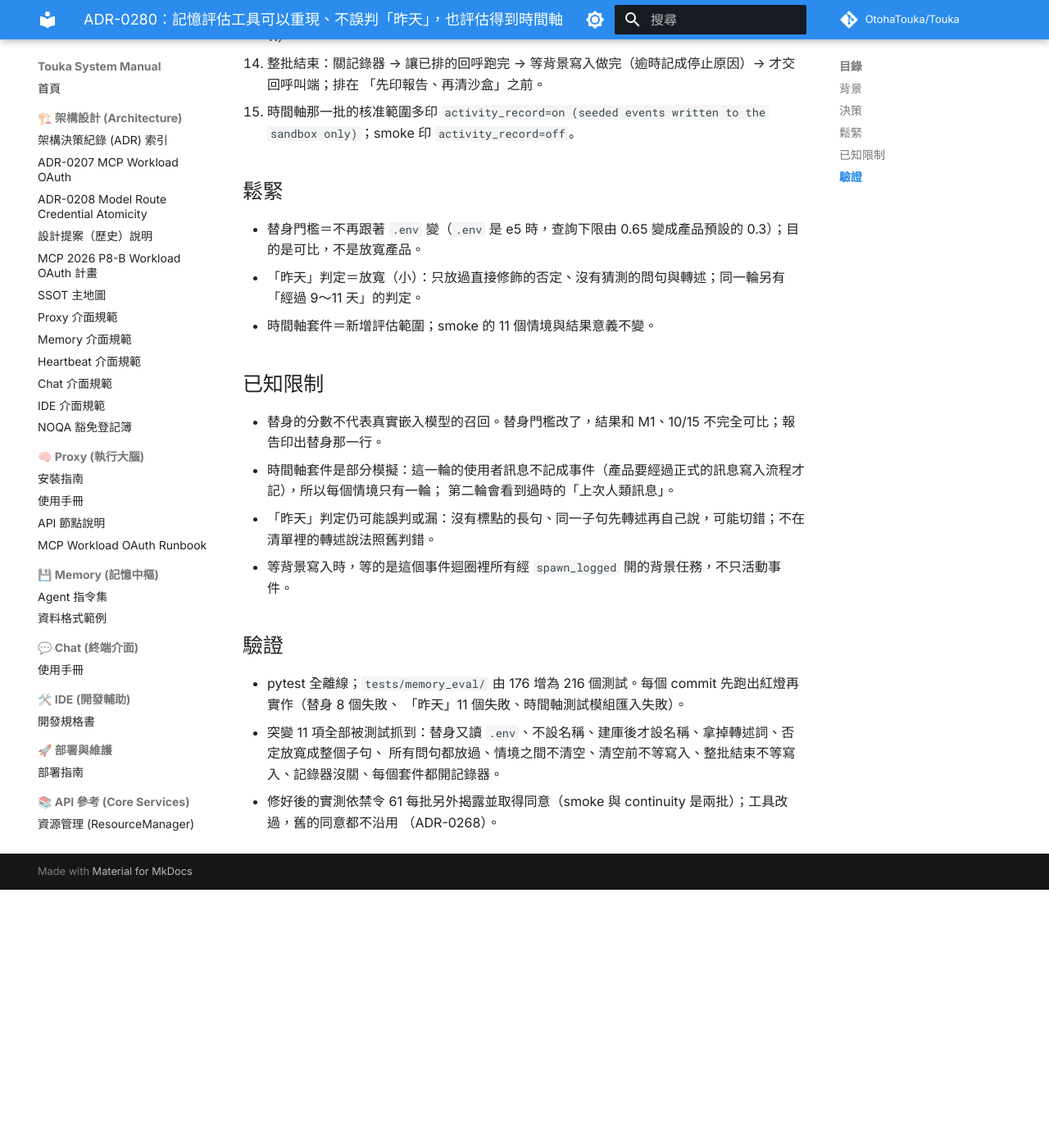
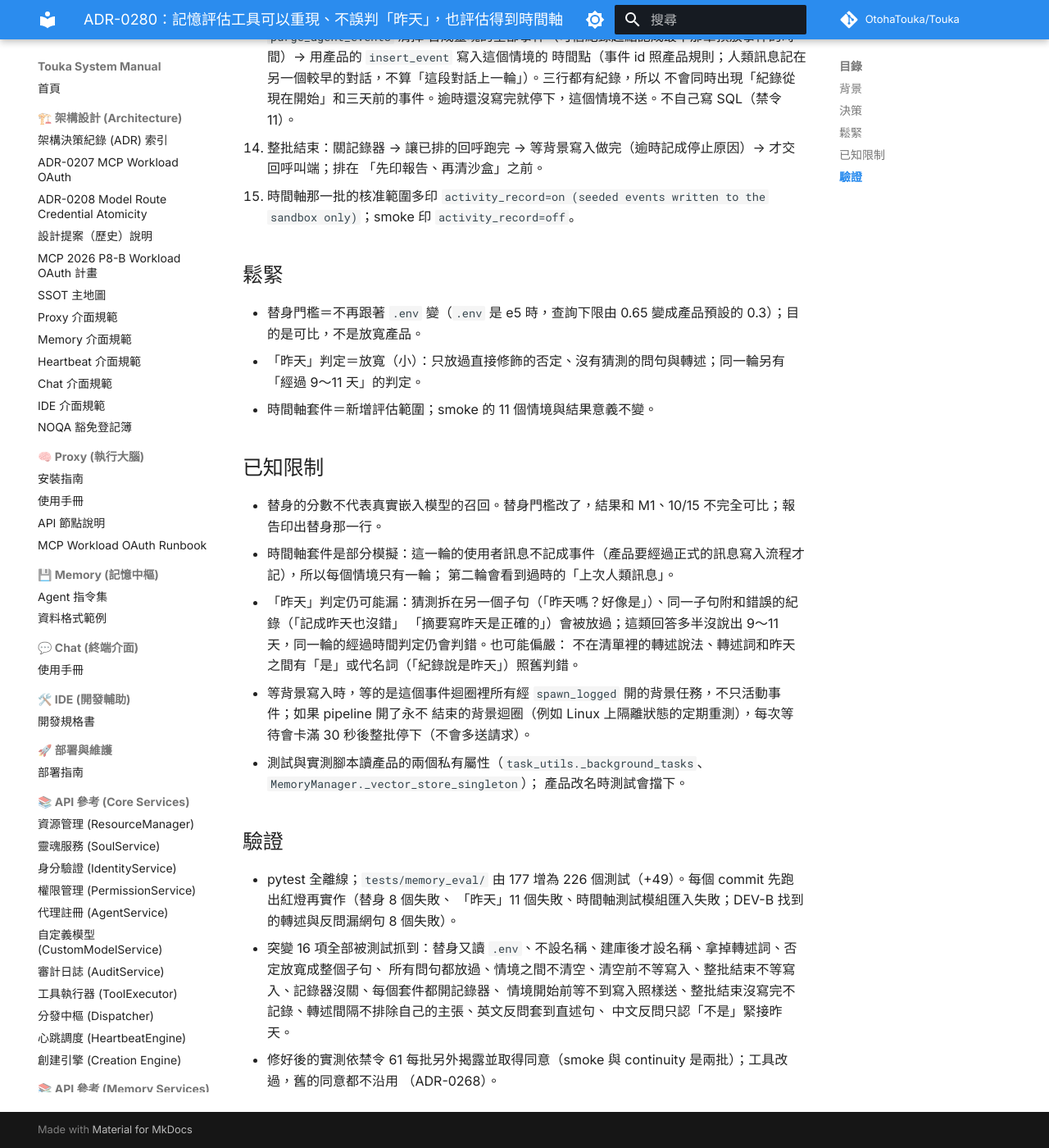
Before and after one commit to OtohaTouka/Touka, an MkDocs documentation site: the page built from docs/architecture/adr/0280-memory-eval-fixed-stub-and-continuity-suite.md, in a window 1280 px wide and 1400 px high, scrolled down 1912 px. Shown: the whole window at 82% size. Built offline with MkDocs 1.6.1 and Material for MkDocs 9.7.7, drawn with Linux system fonts in a browser that asks for light colours; comment, search, counter and statistics services are not loaded; before the commit the page ends 2997 px from its top, so only the background shows below that; some of the changed text lies outside the part shown.

Commit message:
test(memory-eval): close the gaps DEV-B found in the yesterday judge
Reported speech no longer excuses yesterday when a pronoun, a contrast word
or 是 sits between the reporting verb and the date, so the model's own claim
after a summary reference still fails. Chinese rhetorical questions may put a
few characters between 不是 and the date; English ones only count when the
clause ends with a question mark. Two tests cover the drain-timeout paths, and
ADR-0280 gets the corrected counts and the remaining limits.

Co-Authored-By: Claude Opus 5.5 <noreply@anthropic.com>

```diff
--- a/docs/architecture/adr/0280-memory-eval-fixed-stub-and-continuity-suite.md
+++ b/docs/architecture/adr/0280-memory-eval-fixed-stub-and-continuity-suite.md
@@ -35,13 +35,17 @@
      (stub encoder; recall does not reflect a real embedding model)`。
 2. **「昨天」逐子句判**（沿用 ADR-0268 的子句切分與句首雜訊處理；寧嚴，看不懂的照舊判錯）
    - 子句裡有「昨天／昨日／yesterday」時依序判斷：
-     - 反問（「不是昨天嗎」「不就是昨天吧」、以 wasn't／isn't／didn't 開頭）算錯；
+     - 反問算錯：中文是「不是／不就是」後 8 字內接昨天、同一子句再以嗎／吧收尾（「你不是昨天說的嗎？」）；
+       英文是以問號結尾、開頭是 wasn't／isn't／didn't／was it not／is it not 的子句。沒有主詞的直述否定
+       （"Wasn't yesterday."）不算反問；
      - 以問號結尾、沒有猜測詞（應該、大概、可能、也許、或許、好像、吧、maybe、probably、perhaps、I think、
        I guess）的問句不算；
      - 拿掉「直接修飾的否定」（不是／並非／而非／並不是／不在＋昨天；not／was not／is not／wasn't／isn't＋
        yesterday）和「轉述摘要或紀錄」（摘要／紀錄／記錄／前情／筆記＋寫／說／記／提到／標／顯示＋昨天；
        記成／寫成／寫作／記為／寫為＋昨天；summary／record／note／log … says／said／writes／shows／lists …
-       yesterday）那一段之後，還剩「昨天」就算錯。
+       yesterday）那一段之後，還剩「昨天」就算錯。轉述詞和昨天之間不能夾代名詞、轉折詞或「是」
+       （中文：我你他她但卻而不過可是；英文：but、I、we、you），否則就是模型自己的主張
+       （「摘要寫十天前但我說昨天」「根據摘要我記得是昨天」）。
    - 引號只在轉述裡才不算。仍算錯的寫進對照表：「你昨天說的」「That was yesterday.」「就是『昨天』」
      「我沒記錯是昨天」「不確定但應該是昨天」「應該是昨天吧？」「Maybe yesterday?」，以及轉述之外又自己說昨天。
    - 10/15 的誤判寫成回歸案例；repo 沒留原文，依進度紀錄重建。
@@ -71,14 +75,21 @@
 - 替身的分數不代表真實嵌入模型的召回。替身門檻改了，結果和 M1、10/15 不完全可比；報告印出替身那一行。
 - 時間軸套件是部分模擬：這一輪的使用者訊息不記成事件（產品要經過正式的訊息寫入流程才記），所以每個情境只有一輪；
   第二輪會看到過時的「上次人類訊息」。
-- 「昨天」判定仍可能誤判或漏：沒有標點的長句、同一子句先轉述再自己說，可能切錯；不在清單裡的轉述說法照舊判錯。
-- 等背景寫入時，等的是這個事件迴圈裡所有經 `spawn_logged` 開的背景任務，不只活動事件。
+- 「昨天」判定仍可能漏：猜測拆在另一個子句（「昨天嗎？好像是」）、同一子句附和錯誤的紀錄（「記成昨天也沒錯」
+  「摘要寫昨天是正確的」）會被放過；這類回答多半沒說出 9～11 天，同一輪的經過時間判定仍會判錯。也可能偏嚴：
+  不在清單裡的轉述說法、轉述詞和昨天之間有「是」或代名詞（「紀錄說是昨天」）照舊判錯。
+- 等背景寫入時，等的是這個事件迴圈裡所有經 `spawn_logged` 開的背景任務，不只活動事件；如果 pipeline 開了永不
+  結束的背景迴圈（例如 Linux 上隔離狀態的定期重測），每次等待會卡滿 30 秒後整批停下（不會多送請求）。
+- 測試與實測腳本讀產品的兩個私有屬性（`task_utils._background_tasks`、`MemoryManager._vector_store_singleton`）；
+  產品改名時測試會擋下。
 
 ## 驗證
 
-- pytest 全離線；`tests/memory_eval/` 由 176 增為 216 個測試。每個 commit 先跑出紅燈再實作（替身 8 個失敗、
-  「昨天」11 個失敗、時間軸測試模組匯入失敗）。
-- 突變 11 項全部被測試抓到：替身又讀 `.env`、不設名稱、建庫後才設名稱、拿掉轉述詞、否定放寬成整個子句、
-  所有問句都放過、情境之間不清空、清空前不等寫入、整批結束不等寫入、記錄器沒關、每個套件都開記錄器。
+- pytest 全離線；`tests/memory_eval/` 由 177 增為 226 個測試（+49）。每個 commit 先跑出紅燈再實作（替身 8 個失敗、
+  「昨天」11 個失敗、時間軸測試模組匯入失敗；DEV-B 找到的轉述與反問漏網句 8 個失敗）。
+- 突變 16 項全部被測試抓到：替身又讀 `.env`、不設名稱、建庫後才設名稱、拿掉轉述詞、否定放寬成整個子句、
+  所有問句都放過、情境之間不清空、清空前不等寫入、整批結束不等寫入、記錄器沒關、每個套件都開記錄器、
+  情境開始前等不到寫入照樣送、整批結束沒寫完不記錄、轉述間隔不排除自己的主張、英文反問套到直述句、
+  中文反問只認「不是」緊接昨天。
 - 修好後的實測依禁令 61 每批另外揭露並取得同意（smoke 與 continuity 是兩批）；工具改過，舊的同意都不沿用
   （ADR-0268）。
```
Also changed, not shown: 4 other files.
